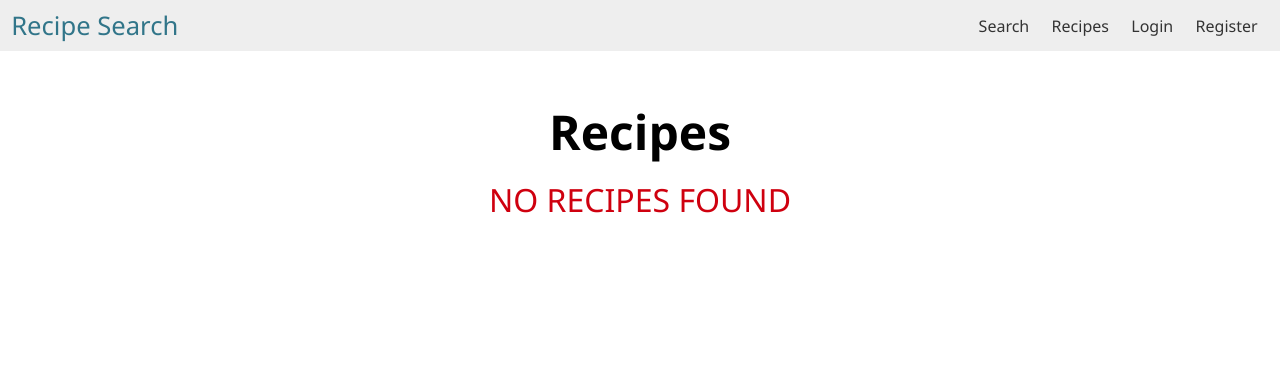
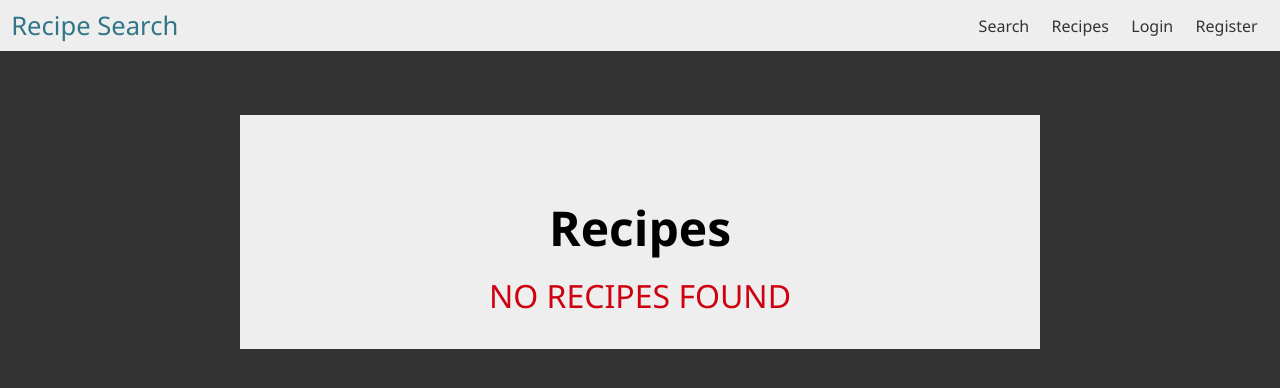
Before and after one commit to HoangNguyen-CA/cooking-recipe-app, a React (Create React App) app in the folder client/: page /recipes in a window 1280 px wide. Shown: the top 388 px of the page. Built offline with nearby package versions, Linux system fonts and the light colour scheme; no server answers.

Commit message:
Refactored Layout.js to encapsulate all container styles and shared styles between pages, removed repetitive styling in FavoritesDisplay and RecipesDisplay.

```diff
--- a/client/src/App.js
+++ b/client/src/App.js
@@ -20,20 +20,24 @@ export class App extends Component {
   render() {
     return (
       <>
-        <Layout>
         <GlobalStyle></GlobalStyle>
         <Switch>
           <Route exact path='/'>
+            <Layout>
               <Controls></Controls>
+            </Layout>
           </Route>
           <Route exact path='/recipes'>
+            <Layout center>
               <RecipesDisplay> </RecipesDisplay>
+            </Layout>
           </Route>
           <Route exact path='/favorites'>
+            <Layout center>
               <FavoritesDisplay></FavoritesDisplay>
+            </Layout>
           </Route>
         </Switch>
-        </Layout>
       </>
     );
   }
--- a/client/src/components/Controls/DietType.js
+++ b/client/src/components/Controls/DietType.js
@@ -53,7 +53,7 @@ const DietType = ({ dietField, dietOptions, handleRadio }) => {
 DietType.propTypes = {
   dietField: PropTypes.string.isRequired,
   handleRadio: PropTypes.func.isRequired,
-  dietOptions: PropTypes.arrayOf(PropTypes.string),
+  dietOptions: PropTypes.arrayOf(PropTypes.string).isRequired,
 };
 
 export default DietType;
--- a/client/src/components/Favorites/Favorites.js
+++ b/client/src/components/Favorites/Favorites.js
@@ -5,11 +5,6 @@ import styled from 'styled-components';
 import Button from '../UI/Button/Button';
 
 import Spinner from '../UI/Spinner/Spinner';
-
-const Container = styled.div`
-  width: 80%;
-  max-width: 500px;
-`;
 
 const RemoveButton = styled(Button)`
   display: block;
@@ -26,7 +21,7 @@ const Favorites = (props) => {
       {props.loading ? (
         <Spinner />
       ) : (
-        <Container>
+        <>
           {props.favorites.map((el) => (
             <RecipeTemplate
               key={el.url}
@@ -51,7 +46,7 @@ const Favorites = (props) => {
               </RemoveButton>
             </RecipeTemplate>
           ))}
-        </Container>
+        </>
       )}
     </>
   );
--- a/client/src/components/Layout/Layout.js
+++ b/client/src/components/Layout/Layout.js
@@ -1,15 +1,59 @@
 import React from 'react';
 import Navbar from '../../containers/Navbar/Navbar';
-import ErrorDisplay from '../../containers/ErrorDisplay/ErrorDisplay';
+import styled, { css } from 'styled-components';
+
+const OutterContainer = styled.div`
+  display: flex;
+  flex-direction: column;
+  align-items: center;
+  min-height: 100vh;
+  background-color: ${({ theme }) => theme.colors.dark};
+`;
+
+const centerChildren = css`
+  display: flex;
+  flex-direction: column;
+  align-items: center;
+`;
+
+const InnerContainer = styled.div`
+  width: 80%;
+  max-width: 800px;
+  margin: 4em 0;
+  background-color: ${({ theme }) => theme.colors.light};
+`;
+
+const PaddingContainer = styled.div`
+  padding: 2em 10%;
+  ${(props) => (props.center ? centerChildren : '')}
+`;
 
 const Layout = (props) => {
   return (
     <>
       <Navbar></Navbar>
-      <ErrorDisplay></ErrorDisplay>
-      {props.children}
+      <OutterContainer>
+        <InnerContainer>
+          <PaddingContainer center={props.center}>
+            {props.children}
+          </PaddingContainer>
+        </InnerContainer>
+      </OutterContainer>
     </>
   );
 };
 
+export const Header = styled.h2`
+  font-size: 3rem;
+  font-weight: 600;
+  margin-top: 1em;
+  margin-bottom: 0.3em;
+`;
+
+export const EmptyMessage = styled.p`
+  font-size: 2rem;
+  color: ${(props) => props.theme.colors.danger};
+  text-transform: uppercase;
+`;
+
 export default Layout;
--- a/client/src/components/Recipes/Recipe/RecipeTemplate.js
+++ b/client/src/components/Recipes/Recipe/RecipeTemplate.js
@@ -5,6 +5,7 @@ import Button from '../../UI/Button/Button';
 import LabelSection from './LabelSection/LabelSection';
 
 const Display = styled.div`
+  flex-grow: 1;
   width: 100%;
   margin: 2em 0;
   background-color: ${(props) => props.theme.colors.light};
--- a/client/src/components/Recipes/Recipes.js
+++ b/client/src/components/Recipes/Recipes.js
@@ -4,11 +4,6 @@ import styled from 'styled-components';
 import Spinner from '../UI/Spinner/Spinner';
 
 import Button from '../UI/Button/Button';
-
-const Container = styled.div`
-  width: 80%;
-  max-width: 500px;
-`;
 
 const AddFavButton = styled(Button)`
   display: block;
@@ -39,7 +34,7 @@ const Recipes = (props) => {
       {props.loading ? (
         <Spinner />
       ) : (
-        <Container>
+        <>
           {props.recipes.map((el) => {
             return (
               <RecipeTemplate
@@ -64,7 +59,7 @@ const Recipes = (props) => {
               </RecipeTemplate>
             );
           })}
-        </Container>
+        </>
       )}
     </>
   );
--- a/client/src/containers/Controls/Controls.js
+++ b/client/src/containers/Controls/Controls.js
@@ -14,12 +14,6 @@ import DietType from '../../components/Controls/DietType';
 import ExcludedIngredients from '../../components/Controls/ExcludedIngredients';
 
 import { withRouter } from 'react-router-dom';
-
-const StyledControls = styled.div`
-  padding: 2em;
-  max-width: 600px;
-  margin: 0 auto;
-`;
 
 const AdvancedButton = styled(Button)`
   display: block;
@@ -240,7 +234,7 @@ export class Controls extends Component {
     }
 
     return (
-      <StyledControls>
+      <>
         <FormInputs
           controls={this.state.searchControls}
           handleInputChanged={this.handleSearchControlsChange}
@@ -252,7 +246,7 @@ export class Controls extends Component {
           </AdvancedButton>
           <SearchButton onClick={this.handleSubmit}>Search</SearchButton>
         </ButtonContainer>
-      </StyledControls>
+      </>
     );
   }
 }
--- a/client/src/containers/FavoritesDisplay/FavoritesDisplay.js
+++ b/client/src/containers/FavoritesDisplay/FavoritesDisplay.js
@@ -1,30 +1,11 @@
 import React, { Component } from 'react';
 import { connect } from 'react-redux';
 import { getFavorites, deleteFavorite } from '../../store/slices/userSlice';
-import styled from 'styled-components';
 
 import Favorites from '../../components/Favorites/Favorites';
 
 import { Redirect } from 'react-router-dom';
-
-const Container = styled.div`
-  display: flex;
-  flex-direction: column;
-  align-items: center;
-`;
-
-const Header = styled.h2`
-  font-size: 3rem;
-  font-weight: 600;
-  margin-top: 1em;
-  margin-bottom: 0.3em;
-`;
-
-const Message = (styled.message = styled.p`
-  font-size: 2rem;
-  color: ${(props) => props.theme.colors.danger};
-  text-transform: uppercase;
-`);
+import { Header, EmptyMessage } from '../../components/Layout/Layout';
 
 export class FavoritesDisplay extends Component {
   componentDidMount() {
@@ -32,7 +13,7 @@ export class FavoritesDisplay extends Component {
   }
   render() {
     return (
-      <Container>
+      <>
         <Header>Your Favorites</Header>
         {this.props.isAuthenticated ? null : <Redirect to='/'></Redirect>}
 
@@ -43,9 +24,9 @@ export class FavoritesDisplay extends Component {
             loading={this.props.loading}
           ></Favorites>
         ) : (
-          <Message>You Have No Favorites</Message>
+          <EmptyMessage>You Have No Favorites</EmptyMessage>
         )}
-      </Container>
+      </>
     );
   }
 }
--- a/client/src/containers/RecipesDisplay/RecipesDisplay.js
+++ b/client/src/containers/RecipesDisplay/RecipesDisplay.js
@@ -1,35 +1,15 @@
 import React, { Component } from 'react';
 import { connect } from 'react-redux';
-import styled from 'styled-components';
 
 import Recipes from '../../components/Recipes/Recipes';
 
 import { addFavorite } from '../../store/slices/userSlice';
-
-const Container = styled.div`
-  display: flex;
-  flex-direction: column;
-  width: 100%;
-  align-items: center;
-`;
-
-const Header = styled.h2`
-  font-size: 3rem;
-  font-weight: 600;
-  margin-top: 1em;
-  margin-bottom: 0.3em;
-`;
-
-const Message = (styled.message = styled.p`
-  font-size: 2rem;
-  color: ${(props) => props.theme.colors.danger};
-  text-transform: uppercase;
-`);
+import { Header, EmptyMessage } from '../../components/Layout/Layout';
 
 export class RecipesDisplay extends Component {
   render() {
     return (
-      <Container>
+      <>
         <Header>Recipes</Header>
         {this.props.recipes.length > 0 || this.props.loading ? (
           <Recipes
@@ -39,9 +19,9 @@ export class RecipesDisplay extends Component {
             isAuthenticated={this.props.isAuthenticated}
           ></Recipes>
         ) : (
-          <Message>No Recipes Found</Message>
+          <EmptyMessage>No Recipes Found</EmptyMessage>
         )}
-      </Container>
+      </>
     );
   }
 }
```
Also changed, not shown: client/src/index.js (+4 -4 lines). Lines whose indentation alone changed are shown as unchanged.
